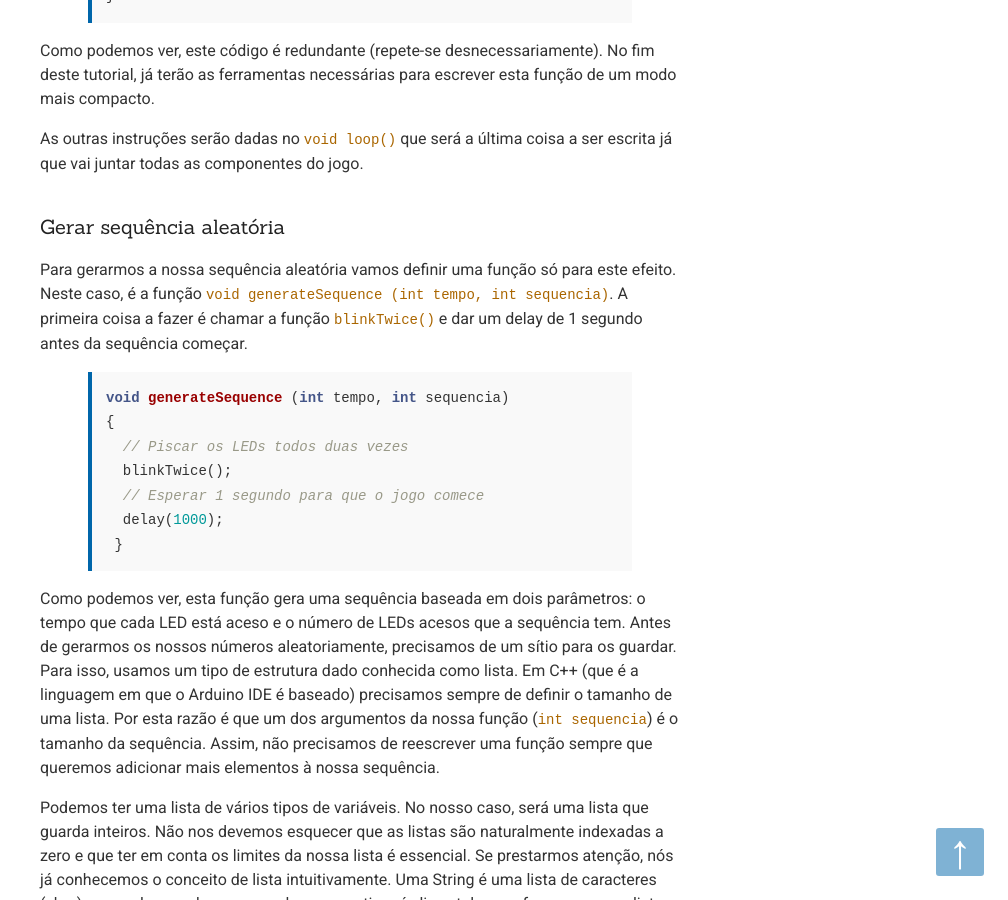
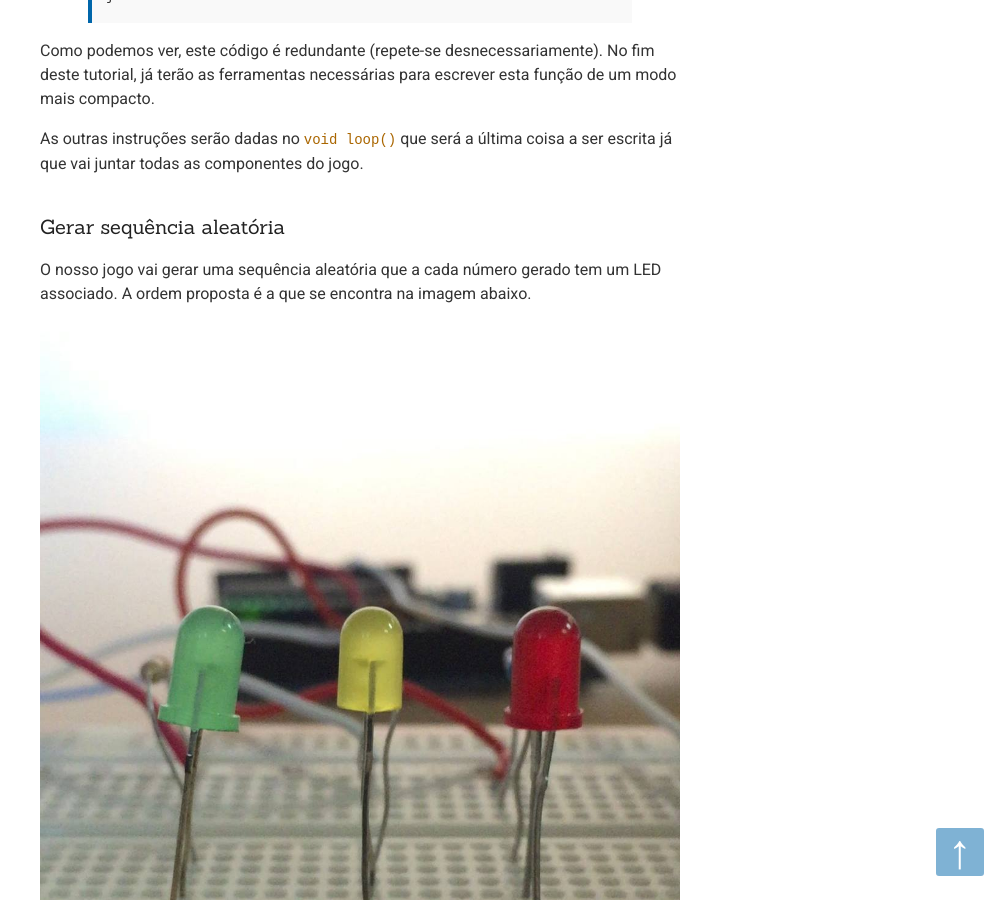
Before and after one commit to jeKnowledge/academy-articles, a Jekyll site: the page built from _posts/2015-10-04-jogo-memoria.markdown, in a window 1280 px wide and 900 px high, scrolled down 3806 px. Shown: the whole window, without its empty margins (272-1280 px from the left). Built offline with Jekyll 4.4.1, drawn with Linux system fonts in a browser that asks for light colours.

Commit message:
Added image

```diff
--- a/_posts/2015-10-04-jogo-memoria.markdown
+++ b/_posts/2015-10-04-jogo-memoria.markdown
@@ -109,6 +109,10 @@ Como podemos ver, este código é redundante (repete-se desnecessariamente). No
 As outras instruções serão dadas no `void loop()` que será a última coisa a ser escrita já que vai juntar todas as componentes do jogo.
 
 ### Gerar sequência aleatória
+
+O nosso jogo vai gerar uma sequência aleatória que a cada número gerado tem um LED associado. A ordem proposta é a que se encontra na imagem abaixo.
+
+![]({{ site.baseurl}}/img/id_led.jpg)
 
 Para gerarmos a nossa sequência aleatória vamos definir uma função só para este efeito. Neste caso, é a função `void generateSequence (int tempo, int sequencia)`. A primeira coisa a fazer é chamar a função `blinkTwice()` e dar um delay de 1 segundo antes da sequência começar.
 
```
Also changed, not shown: other parts of _posts/2015-10-04-jogo-memoria.markdown (+1 -1 lines).
